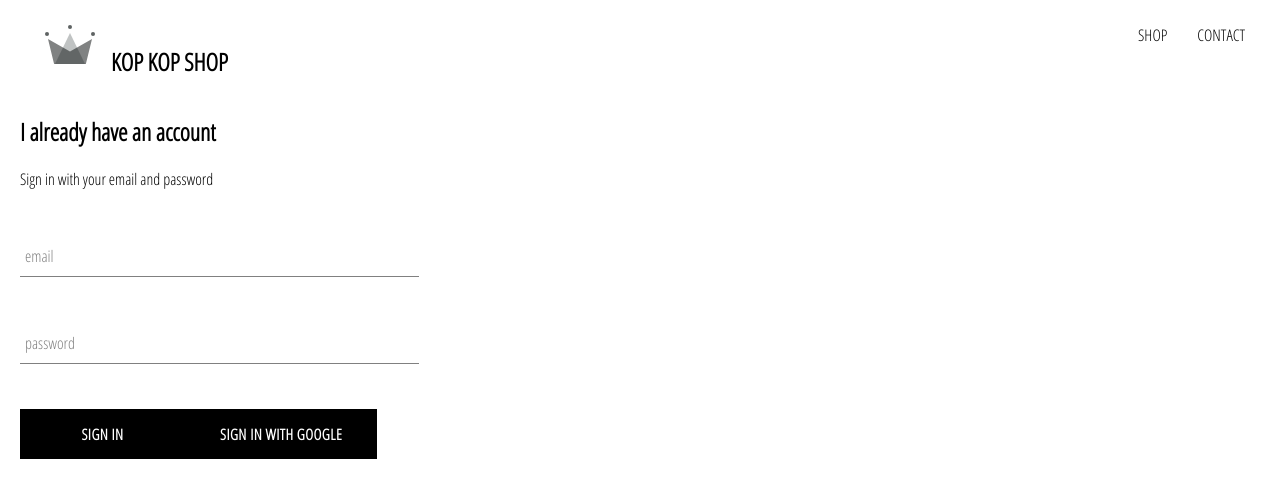
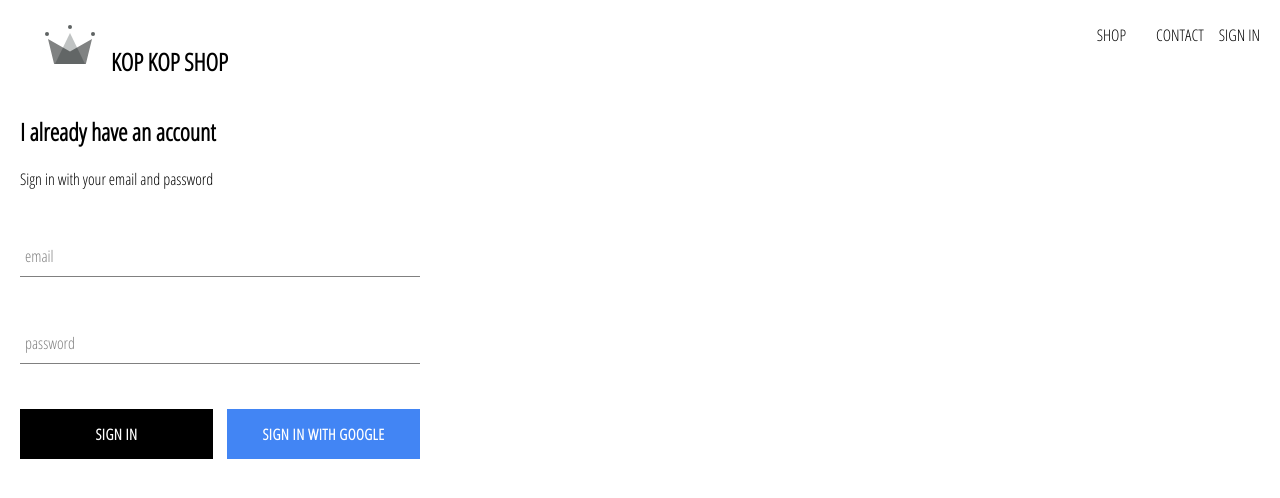
Before and after one commit to vanaklay/Kop_kop_Ecommerce_React, a React (Create React App) app: page /signin in a window 1280 px wide. Shown: the top 498 px of the page. Built offline with nearby package versions, Linux system fonts and the light colour scheme; no server answers.

Commit message:
updating signin page, header component with sign out method

```diff
--- a/src/App.css
+++ b/src/App.css
@@ -10,3 +10,7 @@ a {
 a:hover {
   text-decoration: none;
 }
+
+* {
+  box-sizing: border-box;
+}
--- a/src/App.js
+++ b/src/App.js
@@ -16,10 +16,9 @@ function App() {
       setCurrentUser(user);
     });
   }, []);
-  console.log(currentUser);
   return (
     <div>
-      <Header />
+      <Header currentUser={currentUser} />
       <Switch>
         <Route exact path='/' component={Homepage} />
         <Route path='/shop' component={ShopPage} />
@@ -30,7 +29,45 @@ function App() {
   );
 }
 
+/*
+// How to make the app aware that user is logged in
+// --- Manage state with class component ---
+class App extends React.Component {
+  // 1. Create a constructor
+  constructor() {
+    super();
+    this.state = {
+      currentUser: null
+    };
+  }
+  // 2. Use componentDidMount when the app first render to store user inside the state
+  // 3. Set up a property to store the subscription
+  unsubscribeFromAuth = null;
+  componentDidMount() {
+    this.unsubscribeFromAuth = auth.onAuthStateChanged( user => {
+      this.setState({ currentUser: user });
+    })
+  }
+  // 4. Close the subscription
+  componentWillUnmount() {
+    this.unsubscribeFromAuth();
+  }
 
+  render() {
+    return (
+      <div>
+        <Header currentUser={this.state.currentUser}/>
+        <Switch>
+          <Route exact path='/' component={Homepage} />
+          <Route path='/shop' component={ShopPage} />
+          <Route path='/signin' component={SignInAndSignUp} />
+        </Switch>
+      </div>
 
+    );
+  }
+
+}
+*/
 
 export default App;
--- a/src/components/custom-button/CustomButton.jsx
+++ b/src/components/custom-button/CustomButton.jsx
@@ -1,9 +1,9 @@
 import React from 'react';
 import './CustomButton.styles.scss';
 
-const CustomButton = ({ children, ...otherProps }) => {
+const CustomButton = ({ children, isGoogleSignIn ,...otherProps }) => {
     return (
-        <button className='custom-button' {...otherProps} >
+        <button className={`${isGoogleSignIn ? 'google-sign-in' : '' } custom-button`} {...otherProps} >
         { children }
         </button>
     );
--- a/src/components/custom-button/CustomButton.styles.scss
+++ b/src/components/custom-button/CustomButton.styles.scss
@@ -1,5 +1,5 @@
 .custom-button {
-    min-width: 165px;
+    min-width: 193px;
     width: auto;
     height: 50px;
     letter-spacing: 0.5px;
@@ -19,4 +19,14 @@
       color: black;
       border: 1px solid black;
     }
+
+    &.google-sign-in {
+      background-color: #4285f4;
+      color: white;
+
+      &:hover {
+        background-color: #357ae8;
+        border: none;
+      }
+    }
   }
--- a/src/components/header/Header.jsx
+++ b/src/components/header/Header.jsx
@@ -1,10 +1,12 @@
 import React from 'react';
 import { Link } from 'react-router-dom';
+
+import { auth } from '../../services/firebase';
 
 import { ReactComponent as Logo } from '../../assets/crown.svg';
 import './Header.styles.scss';
 
-const Header = () => {
+const Header = ({ currentUser }) => {
     return (
         <div className='header'>
             <Link to='/' className='logo-container'>
@@ -14,6 +16,11 @@ const Header = () => {
             <div className='options'>
                 <Link to='/shop' className='option'>SHOP</Link>
                 <Link to='/contact' className='option'>CONTACT</Link>
+                {
+                    currentUser ?
+                    <div className='option' onClick={() => auth.signOut()}>SIGN OUT</div>
+                    : <Link to='/signin'>SIGN IN</Link>
+                }
             </div>
         </div>
     );
--- a/src/components/header/Header.styles.scss
+++ b/src/components/header/Header.styles.scss
@@ -26,6 +26,7 @@
 
       .option {
         padding: 10px 15px;
+        cursor: pointer;
       }
     }
   }
--- a/src/components/signin/SignIn.jsx
+++ b/src/components/signin/SignIn.jsx
@@ -1,5 +1,4 @@
 import React from 'react';
-
 import { signInWithGoogle } from '../../services/firebase';
 
 import FormInput from '../form-input/FormInput';
@@ -73,9 +72,10 @@ class SignIn extends React.Component {
                     <FormInput name='password' type='password' autoComplete='current-password'
                         value={this.state.password} label='password'
                         handleChange={this.handleChange} required />
-
+                    <div className='buttons'>
                     <CustomButton type='submit'>Sign in</CustomButton>
-                    <CustomButton onClick={signInWithGoogle}>Sign in with Google</CustomButton>
+                    <CustomButton onClick={signInWithGoogle} isGoogleSignIn>Sign in with Google</CustomButton>
+                    </div>
                 </form>
             </div>
         )
--- a/src/components/signin/SignIn.styles.scss
+++ b/src/components/signin/SignIn.styles.scss
@@ -1,9 +1,14 @@
 .sign-in {
-    width: 30vw;
+    width: 400px;
     display: flex;
     flex-direction: column;
 
     .title {
         margin: 10px 0;
     }
+
+    .buttons {
+        display: flex;
+        justify-content: space-between;
+    }
 }
--- a/src/services/firebase.js
+++ b/src/services/firebase.js
@@ -4,6 +4,7 @@ import 'firebase/auth';
 
 const firebaseConfig = {
     // Key api
+
   };
   // Initialize Firebase
   firebase.initializeApp(firebaseConfig);
```
Also changed, not shown: 1 other file (tests, documents, lock files or other folders).
